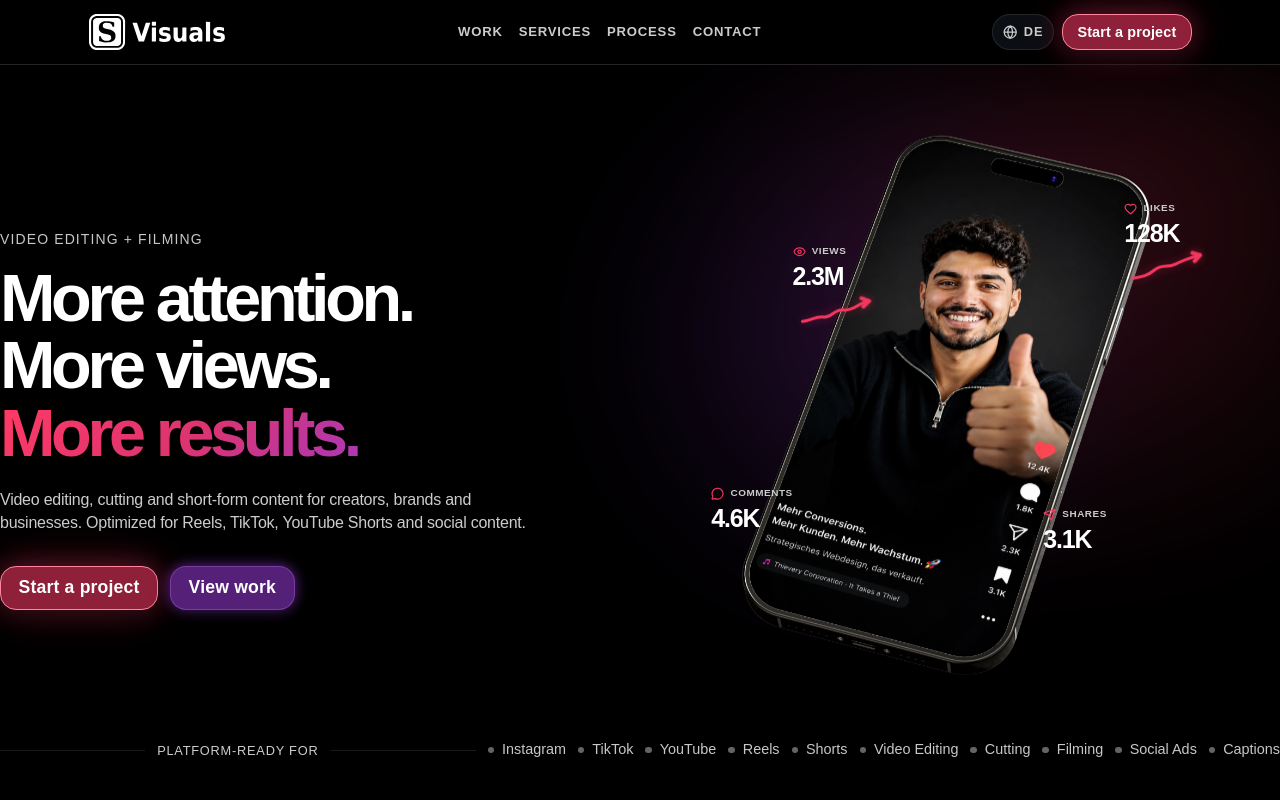
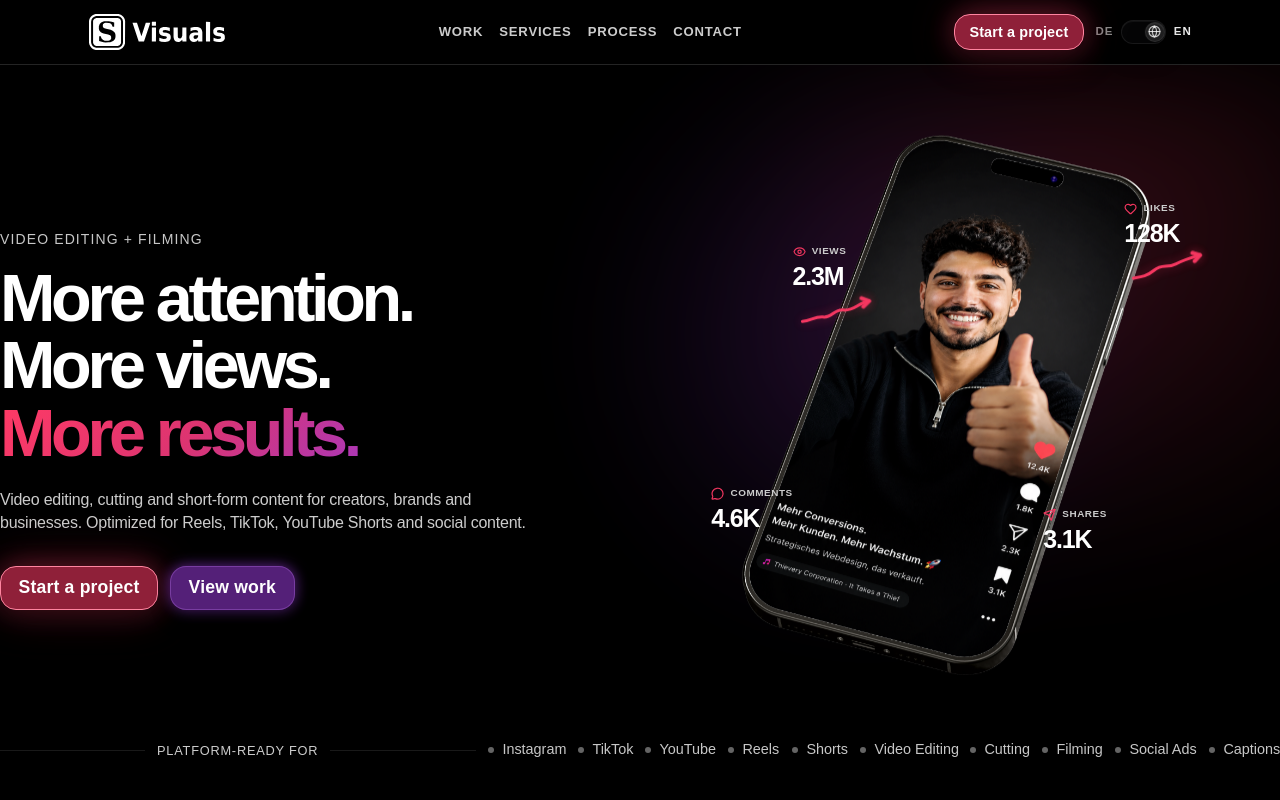
Before and after one commit to JesusTenG/s-visuals-portfolio, a Next.js app: page /en in a window 1280 px wide. Shown: the top 800 px of the page. Built offline with nearby package versions, Linux system fonts and the light colour scheme.

Commit message:
first test for live

```diff
--- a/src/components/layout/Navbar.module.css
+++ b/src/components/layout/Navbar.module.css
@@ -137,50 +137,93 @@
 .actions {
   display: flex;
   align-items: center;
-  gap: var(--sv-space-2);
+  gap: var(--sv-space-3);
 }
 
-.lang-switch {
+/* Language toggle: DE (outside) [ 🌐 knob slides ] EN (outside) */
+.lang-toggle {
+  --pill-w: 2.85rem;
+  --pill-h: 1.55rem;
+  --knob: 1.25rem;
+
   display: inline-flex;
   align-items: center;
-  justify-content: center;
-  gap: 0.4rem;
-  height: 2.25rem;
-  padding: 0 0.6rem;
-  border-radius: var(--sv-radius-pill);
-  border: 1px solid color-mix(in srgb, var(--sv-border) 70%, transparent);
-  background: color-mix(in srgb, var(--sv-surface) 72%, transparent);
-  color: var(--sv-text-muted);
+  gap: 0.45rem;
   text-decoration: none;
-  transition:
-    color var(--sv-transition-fast),
-    border-color var(--sv-transition-fast),
-    background var(--sv-transition-fast),
-    transform var(--sv-transition-fast);
+  color: inherit;
 }
 
-.lang-switch:hover {
-  color: var(--sv-text);
-  border-color: color-mix(in srgb, var(--sv-border) 90%, transparent);
-  background: color-mix(in srgb, var(--sv-surface-strong) 78%, transparent);
+.lang-toggle:focus-visible {
+  outline: 2px solid var(--sv-cta-focus-ring);
+  outline-offset: 3px;
+  border-radius: var(--sv-radius-pill);
 }
 
-.lang-switch:focus-visible {
-  outline: 2px solid var(--sv-cta-focus-ring);
-  outline-offset: 3px;
+.lang-toggle-label {
+  font-size: 0.72rem;
+  font-weight: 820;
+  letter-spacing: 0.1em;
+  text-transform: uppercase;
+  line-height: 1;
+  color: rgba(255, 255, 255, 0.55);
+  transition: color 160ms ease;
 }
 
-.lang-switch-icon {
-  width: 0.9rem;
-  height: 0.9rem;
+.lang-toggle-label[data-active="true"] {
+  color: rgba(255, 255, 255, 0.92);
 }
 
-.lang-switch-label {
-  font-size: 0.8rem;
-  font-weight: 750;
-  letter-spacing: 0.08em;
-  text-transform: uppercase;
-  line-height: 1;
+.lang-toggle-pill {
+  position: relative;
+  width: var(--pill-w);
+  height: var(--pill-h);
+  border-radius: 999px;
+  border: 1px solid rgba(255, 255, 255, 0.08);
+  background: rgba(10, 10, 12, 0.58);
+  backdrop-filter: blur(14px);
+  box-shadow:
+    inset 0 1px 0 rgba(255, 255, 255, 0.05),
+    0 10px 26px rgba(0, 0, 0, 0.22);
+}
+
+.lang-toggle:hover .lang-toggle-pill {
+  border-color: rgba(255, 255, 255, 0.12);
+  background: rgba(10, 10, 12, 0.66);
+}
+
+.lang-toggle-knob {
+  position: absolute;
+  top: 50%;
+  left: 0.18rem;
+  width: var(--knob);
+  height: var(--knob);
+  border-radius: 999px;
+  display: grid;
+  place-items: center;
+  background: rgba(255, 255, 255, 0.1);
+  border: 1px solid rgba(255, 255, 255, 0.08);
+  box-shadow:
+    0 10px 22px rgba(0, 0, 0, 0.24),
+    inset 0 1px 0 rgba(255, 255, 255, 0.08);
+  transform: translate3d(0, -50%, 0);
+  transition: transform 240ms cubic-bezier(0.22, 1, 0.36, 1);
+  will-change: transform;
+}
+
+.lang-toggle[data-active-locale="en"] .lang-toggle-knob {
+  transform: translate3d(calc(var(--pill-w) - var(--knob) - 0.36rem), -50%, 0);
+}
+
+.lang-toggle-icon {
+  width: 0.82rem;
+  height: 0.82rem;
+  color: rgba(255, 255, 255, 0.85);
+}
+
+@media (prefers-reduced-motion: reduce) {
+  .lang-toggle-knob {
+    transition: none;
+  }
 }
 
 .cta {
--- a/src/components/layout/Navbar.tsx
+++ b/src/components/layout/Navbar.tsx
@@ -15,6 +15,8 @@ type Props = Readonly<{
 
 export function Navbar({ locale, dict }: Props) {
   const switchTo = otherLocale(locale);
+  const switchLabel =
+    switchTo === "en" ? "Switch language to English" : "Sprache auf Deutsch wechseln";
 
   return (
     <header className={styles["site-nav"]}>
@@ -45,17 +47,35 @@ export function Navbar({ locale, dict }: Props) {
           </nav>
 
           <div className={styles.actions}>
-            <Link
-              href={`/${switchTo}`}
-              className={styles["lang-switch"]}
-              aria-label={`Switch language to ${switchTo}`}
-            >
-              <Globe className={styles["lang-switch-icon"]} aria-hidden="true" focusable="false" />
-              <span className={styles["lang-switch-label"]}>{dict.nav.langSwitchLabel}</span>
-            </Link>
             <SVisualsButton href="#contact" className={`${styles.cta} ${styles["cta-button"]}`}>
               {dict.nav.cta}
             </SVisualsButton>
+            <Link
+              href={`/${switchTo}`}
+              className={styles["lang-toggle"]}
+              data-active-locale={locale}
+              aria-label={switchLabel}
+            >
+              <span
+                className={styles["lang-toggle-label"]}
+                data-active={locale === "de" ? "true" : "false"}
+                aria-hidden="true"
+              >
+                DE
+              </span>
+              <span className={styles["lang-toggle-pill"]} aria-hidden="true">
+                <span className={styles["lang-toggle-knob"]}>
+                  <Globe className={styles["lang-toggle-icon"]} aria-hidden="true" focusable="false" />
+                </span>
+              </span>
+              <span
+                className={styles["lang-toggle-label"]}
+                data-active={locale === "en" ? "true" : "false"}
+                aria-hidden="true"
+              >
+                EN
+              </span>
+            </Link>
           </div>
         </div>
         </div>
--- a/src/components/sections/HeroSection.module.css
+++ b/src/components/sections/HeroSection.module.css
@@ -26,26 +26,47 @@
 }
 
 .hero-enter-d1 {
-  animation-delay: 0.04s;
+  --hero-enter-delay: 0.4s;
+  animation-delay: var(--hero-enter-delay);
 }
 .hero-enter-d2 {
-  animation-delay: 0.1s;
+  --hero-enter-delay: 0.6s;
+  animation-delay: var(--hero-enter-delay);
 }
 .hero-enter-d3 {
-  animation-delay: 0.16s;
+  --hero-enter-delay: 0.8s;
+  animation-delay: var(--hero-enter-delay);
 }
 .hero-enter-d4 {
-  animation-delay: 0.22s;
+  --hero-enter-delay: 0.92s;
+  animation-delay: var(--hero-enter-delay);
 }
 .hero-enter-d5 {
-  animation-delay: 0.28s;
+  --hero-enter-delay: 1.02s;
+  animation-delay: var(--hero-enter-delay);
 }
 .hero-enter-d6 {
-  animation-delay: 0.38s;
+  --hero-enter-delay: 1.12s;
+  animation-delay: var(--hero-enter-delay);
+}
+.hero-enter-d7 {
+  --hero-enter-delay: 1.22s;
+  animation-delay: var(--hero-enter-delay);
+}
+.hero-enter-d8 {
+  --hero-enter-delay: 1.34s;
+  animation-delay: var(--hero-enter-delay);
 }
 
 @media (prefers-reduced-motion: reduce) {
   .hero-enter {
+    animation: none;
+    opacity: 1;
+    transform: none;
+  }
+
+  .hero-platform-stagger-label,
+  .hero-platform-stagger-item {
     animation: none;
     opacity: 1;
     transform: none;
@@ -101,6 +122,13 @@
 
 .hero-catchphrase-line {
   display: block;
+  white-space: nowrap;
+}
+
+.hero-catchphrase--de {
+  /* Dezent kleiner + etwas mehr Breite, damit jede Phrase in 1 Zeile bleibt */
+  max-width: 14ch;
+  font-size: clamp(2.35rem, 4.8vw, 5.15rem);
 }
 
 .hero-catchphrase-accent {
@@ -221,6 +249,11 @@
     max-width: 14ch;
     font-size: clamp(2.25rem, 9.8vw, 3.6rem);
   }
+
+  .hero-catchphrase--de {
+    max-width: 16ch;
+    font-size: clamp(2.05rem, 9.2vw, 3.35rem);
+  }
 }
 
 /* Floating metric cards */
@@ -287,6 +320,30 @@
   margin: 0;
 }
 
+.hero-platform-stagger-label,
+.hero-platform-stagger-item {
+  opacity: 0;
+  transform: translate3d(0, 10px, 0);
+  will-change: transform, opacity;
+  animation: hero-platform-item-enter 0.52s cubic-bezier(0.22, 1, 0.36, 1) forwards;
+  animation-delay: calc(var(--hero-enter-delay, 0s) + 0.08s);
+}
+
+.hero-platform-stagger-item {
+  animation-delay: calc(var(--hero-enter-delay, 0s) + 0.16s + (var(--platform-i, 0) * 0.06s));
+}
+
+@keyframes hero-platform-item-enter {
+  from {
+    opacity: 0;
+    transform: translate3d(0, 10px, 0);
+  }
+  to {
+    opacity: 1;
+    transform: translate3d(0, 0, 0);
+  }
+}
+
 .hero-platform-item {
   display: inline-flex;
   align-items: center;
--- a/src/components/sections/HeroSection.tsx
+++ b/src/components/sections/HeroSection.tsx
@@ -1,3 +1,4 @@
+import type { CSSProperties } from "react";
 import type { Dictionary } from "@/i18n/dictionaries";
 import SVisualsButton from "@/components/ui/SVisualsButton";
 import { HeroMetricCard } from "@/components/sections/HeroMetricCard";
@@ -19,31 +20,35 @@ export function HeroSection({ dict, locale }: Props) {
         <div className={styles["hero-container"]}>
           <div className={styles["hero-content"]}>
             <p
-              className={`${styles["hero-eyebrow"]} ${styles["hero-enter"]} ${styles["hero-enter-d1"]}`}
+              className={`${styles["hero-eyebrow"]} ${styles["hero-enter"]} ${styles["hero-enter-d4"]}`}
             >
               {dict.hero.eyebrow}
             </p>
 
             <div
-              className={`${styles["hero-catchphrase"]} ${styles["hero-enter"]} ${styles["hero-enter-d2"]}`}
+              className={`${styles["hero-catchphrase"]} ${locale === "de" ? styles["hero-catchphrase--de"] : ""}`}
             >
-              <span className={styles["hero-catchphrase-line"]}>{dict.hero.catchphraseLines[0]}</span>
-              <span className={styles["hero-catchphrase-line"]}>{dict.hero.catchphraseLines[1]}</span>
+              <span className={`${styles["hero-catchphrase-line"]} ${styles["hero-enter"]} ${styles["hero-enter-d1"]}`}>
+                {dict.hero.catchphraseLines[0]}
+              </span>
+              <span className={`${styles["hero-catchphrase-line"]} ${styles["hero-enter"]} ${styles["hero-enter-d2"]}`}>
+                {dict.hero.catchphraseLines[1]}
+              </span>
               <span
-                className={`${styles["hero-catchphrase-line"]} ${styles["hero-catchphrase-accent"]}`}
+                className={`${styles["hero-catchphrase-line"]} ${styles["hero-catchphrase-accent"]} ${styles["hero-enter"]} ${styles["hero-enter-d3"]}`}
               >
                 {dict.hero.catchphraseLines[2]}
               </span>
             </div>
 
             <h1
-              className={`${styles["hero-seo-title"]} ${styles["hero-enter"]} ${styles["hero-enter-d3"]}`}
+              className={`${styles["hero-seo-title"]} ${styles["hero-enter"]} ${styles["hero-enter-d5"]}`}
             >
               {dict.hero.seoTitle}
             </h1>
 
             <div
-              className={`${styles["hero-actions"]} ${styles["hero-enter"]} ${styles["hero-enter-d4"]}`}
+              className={`${styles["hero-actions"]} ${styles["hero-enter"]} ${styles["hero-enter-d6"]}`}
             >
               <SVisualsButton href="#contact" showIcon={false}>
                 {dict.hero.primaryCta}
@@ -55,7 +60,7 @@ export function HeroSection({ dict, locale }: Props) {
           </div>
 
           <div
-            className={`${styles["hero-media"]} ${styles["hero-enter"]} ${styles["hero-enter-d5"]}`}
+            className={`${styles["hero-media"]} ${styles["hero-enter"]} ${styles["hero-enter-d7"]}`}
             aria-label="Hero media"
           >
             <HeroParallaxLayer className={styles["hero-media-parallax"]}>
@@ -129,15 +134,21 @@ export function HeroSection({ dict, locale }: Props) {
         </div>
 
         <div
-          className={`${styles["hero-platform-strip"]} ${styles["hero-enter"]} ${styles["hero-enter-d6"]}`}
+          className={`${styles["hero-platform-strip"]} ${styles["hero-enter"]} ${styles["hero-enter-d8"]}`}
           aria-label={dict.hero.platformStripLabel}
         >
           <div className={styles["hero-platform-line"]} aria-hidden="true" />
-          <div className={styles["hero-platform-label"]}>{dict.hero.platformStripLabel}</div>
+          <div className={`${styles["hero-platform-label"]} ${styles["hero-platform-stagger-label"]}`}>
+            {dict.hero.platformStripLabel}
+          </div>
           <div className={styles["hero-platform-line"]} aria-hidden="true" />
           <ul className={styles["hero-platform-items"]} aria-label="Platforms">
-            {dict.hero.platformStripItems.map((item) => (
-              <li key={item} className={styles["hero-platform-item"]}>
+            {dict.hero.platformStripItems.map((item, index) => (
+              <li
+                key={item}
+                className={`${styles["hero-platform-item"]} ${styles["hero-platform-stagger-item"]}`}
+                style={{ ["--platform-i" as string]: index } as CSSProperties}
+              >
                 <span className={styles["hero-platform-dot"]} aria-hidden="true" />
                 <span>{item}</span>
               </li>
```
Also changed, not shown: src/components/sections/HeroMetricCard.tsx (+25 -1 lines).
